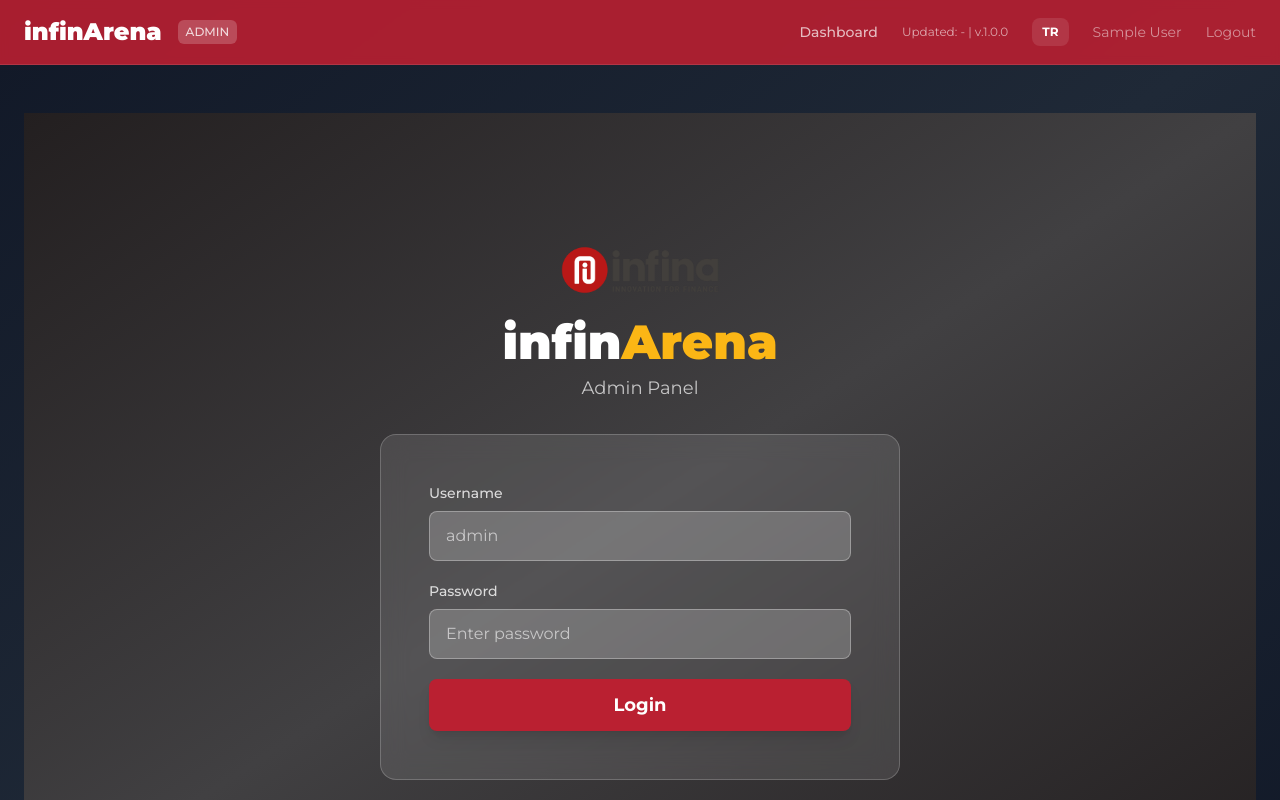
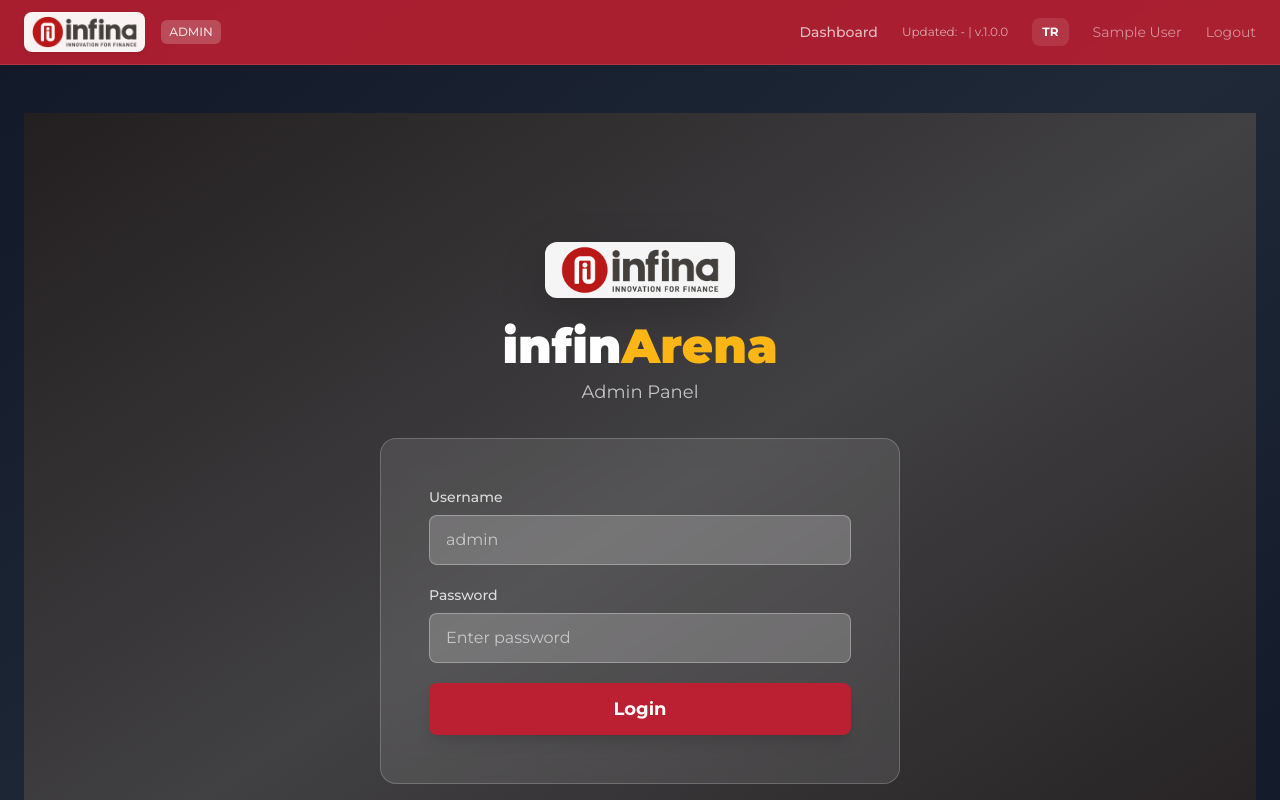
Before and after one commit to alfapars-exe/infinArena, a Next.js app: page /admin/login in a window 1280 px wide. Shown: the top 800 px of the page. Built offline with nearby package versions, Linux system fonts and the light colour scheme; no server answers; sample sign-in values are in the browser's storage.

Commit message:
fix(ui): improve logo visibility with high-contrast background

```diff
--- a/src/app/admin/layout.tsx
+++ b/src/app/admin/layout.tsx
@@ -74,7 +74,9 @@
           <div className="container-fluid app-container px-3 px-md-4">
             <div className="d-flex flex-wrap flex-md-nowrap align-items-center justify-content-between gap-2 py-2 py-md-0 min-h-[64px]">
               <Link href="/infinarenapanel" className="flex items-center gap-3">
-                <span className="text-2xl font-black text-white">infinArena</span>
+                <span className="bg-white/95 rounded-lg px-2 py-1 shadow-sm">
+                  <img src="/logo.png" alt="infinArena" className="h-7 md:h-8 w-auto" />
+                </span>
                 <span className="bg-white/20 text-white/80 text-xs font-medium px-2 py-1 rounded">
                   ADMIN
                 </span>
--- a/src/app/admin/login/page.tsx
+++ b/src/app/admin/login/page.tsx
@@ -43,7 +43,9 @@
       >
         <div className="text-center mb-8">
           <div className="d-flex justify-content-center mb-4">
-            <img src="/logo.png" alt="infinArena" className="h-12 w-auto" />
+            <div className="bg-white/95 rounded-xl px-3 py-1 shadow-lg">
+              <img src="/logo.png" alt="infinArena" className="h-12 w-auto" />
+            </div>
           </div>
           <motion.h1
             initial={{ scale: 0.5 }}
--- a/src/features/play/play-page.tsx
+++ b/src/features/play/play-page.tsx
@@ -796,7 +796,9 @@
     >
       <div className="container-fluid app-container px-2 px-md-3 py-2 py-md-3 flex-grow-1 d-flex flex-column">
         <div className="w-full d-flex justify-content-center mb-2">
-          <img src="/logo.png" alt="infinArena" className="h-10 md:h-12 w-auto" />
+          <div className="bg-white/95 rounded-xl px-3 py-1 shadow-lg">
+            <img src="/logo.png" alt="infinArena" className="h-10 md:h-12 w-auto" />
+          </div>
         </div>
 
                 <ConnectionStatusOverlay
```
